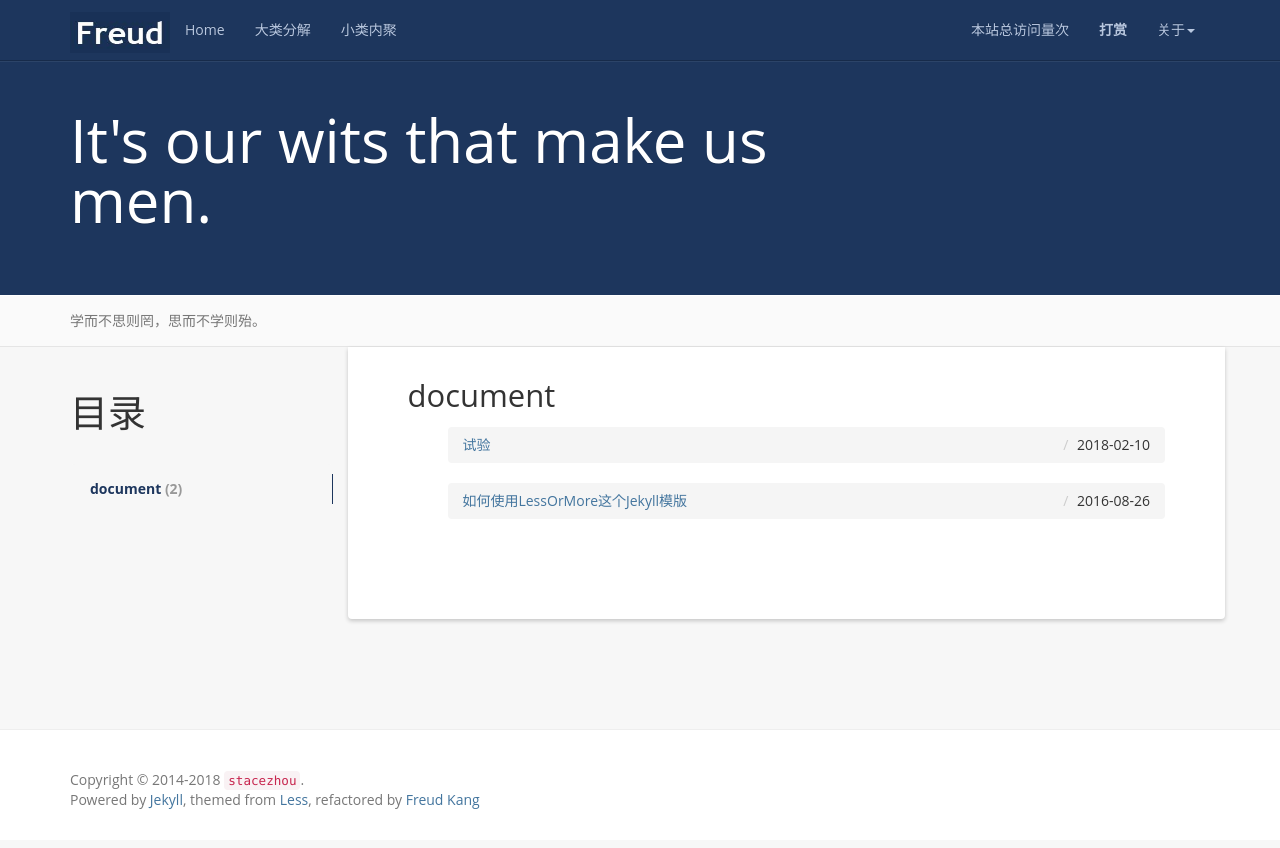
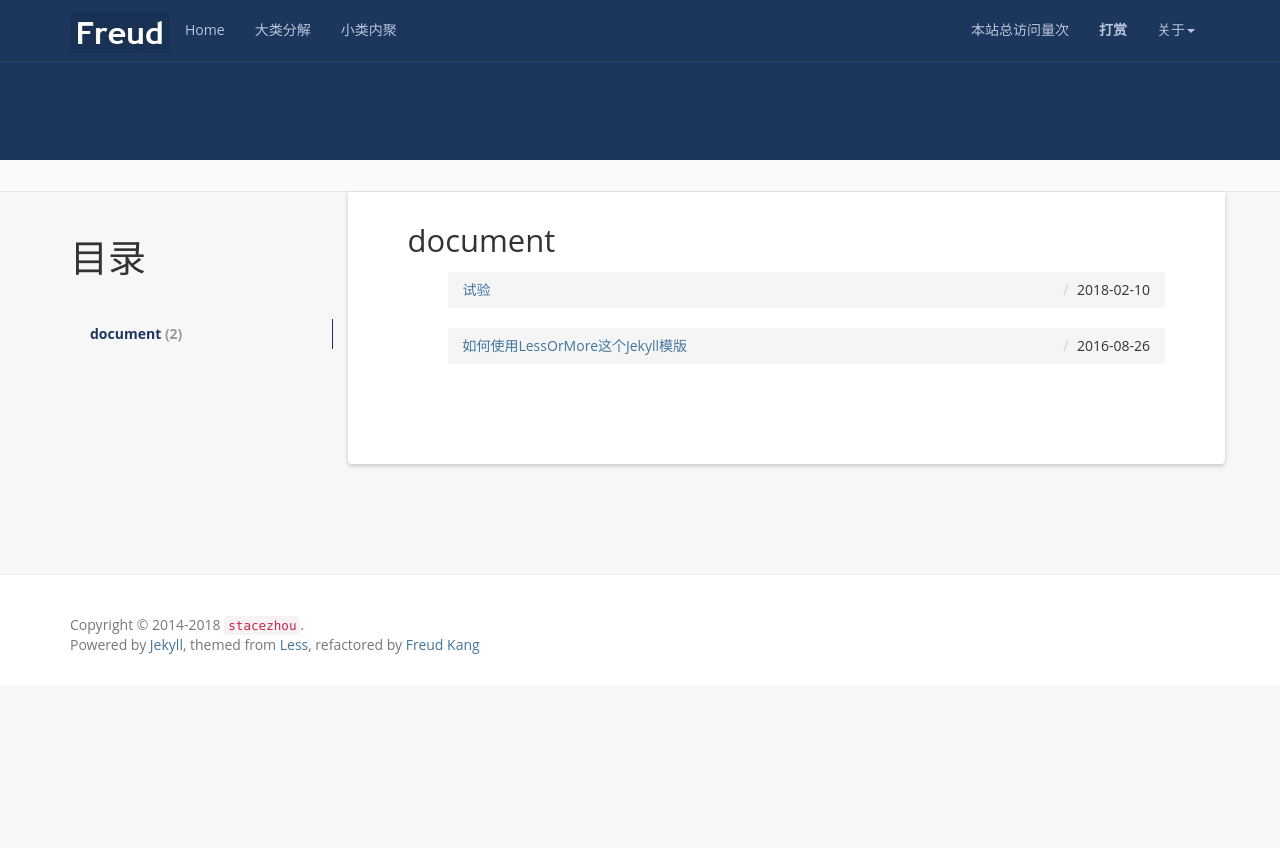
Before and after one commit to stacezhou/stacezhou.github.io, a Jekyll site: the page built from categories/index.html, in a window 1280 px wide. Shown: the top 848 px of the page. Built offline with Jekyll 4.4.1, drawn with Linux system fonts in a browser that asks for light colours; nearby versions of some CDN libraries; comment, search, counter and statistics services are not loaded.

```diff
--- a/_config.yml
+++ b/_config.yml
@@ -3,13 +3,13 @@ name: Stace`s Blog
 email: stacezhou@gmail.com
 author: stacezhou
 url: http://stacezhou.github.io
-resume_site: http://www.hifreud.com/Resume.io/
+#resume_site:
 github: https://github.com/stacezhou
 baseurl: ""
-description: Actually, less is more!
+description:
 meta_description: 周辉;个人博客;
-motto: It's our wits that make us men.
-banner: 学而不思则罔，思而不学则殆。
+motto:
+banner:
 
 #permalink: /:categories/:year/:month/:day/:title/
 permalink: /:year/:month/:day/:title/
```
